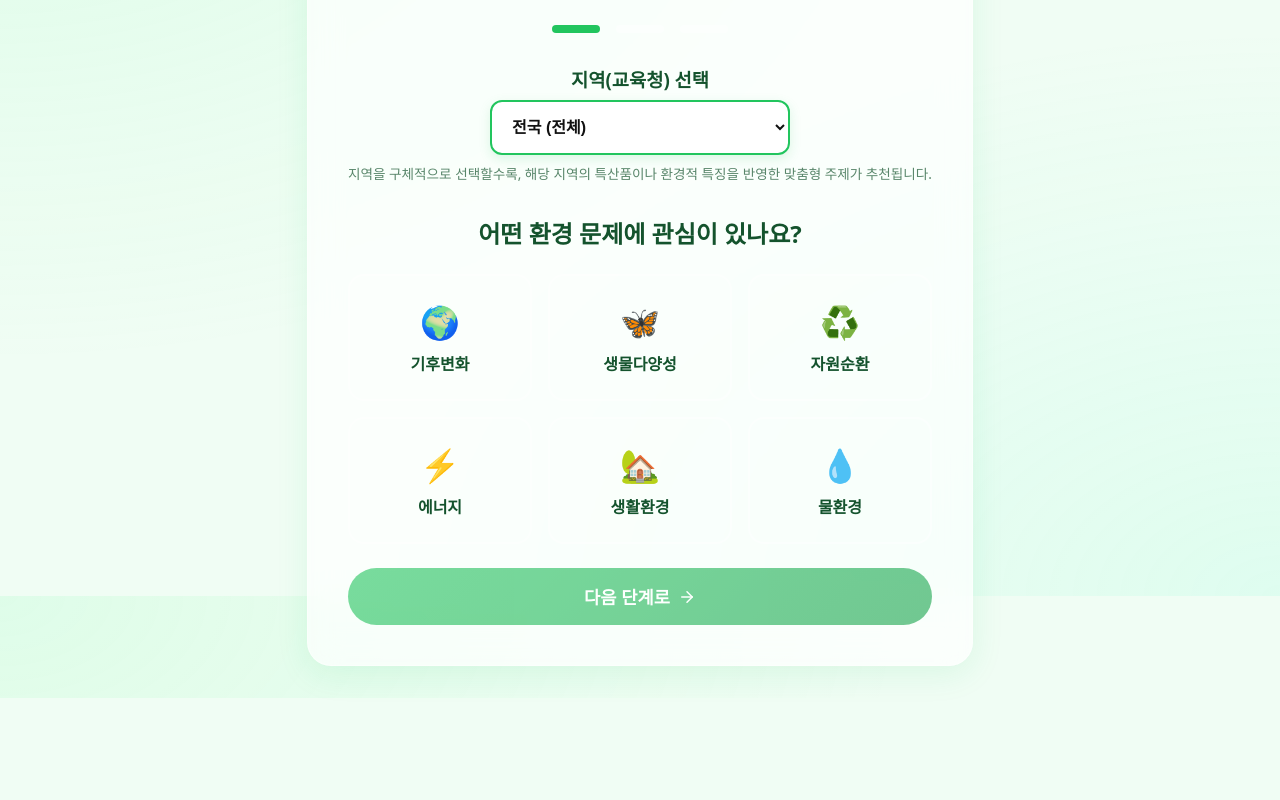
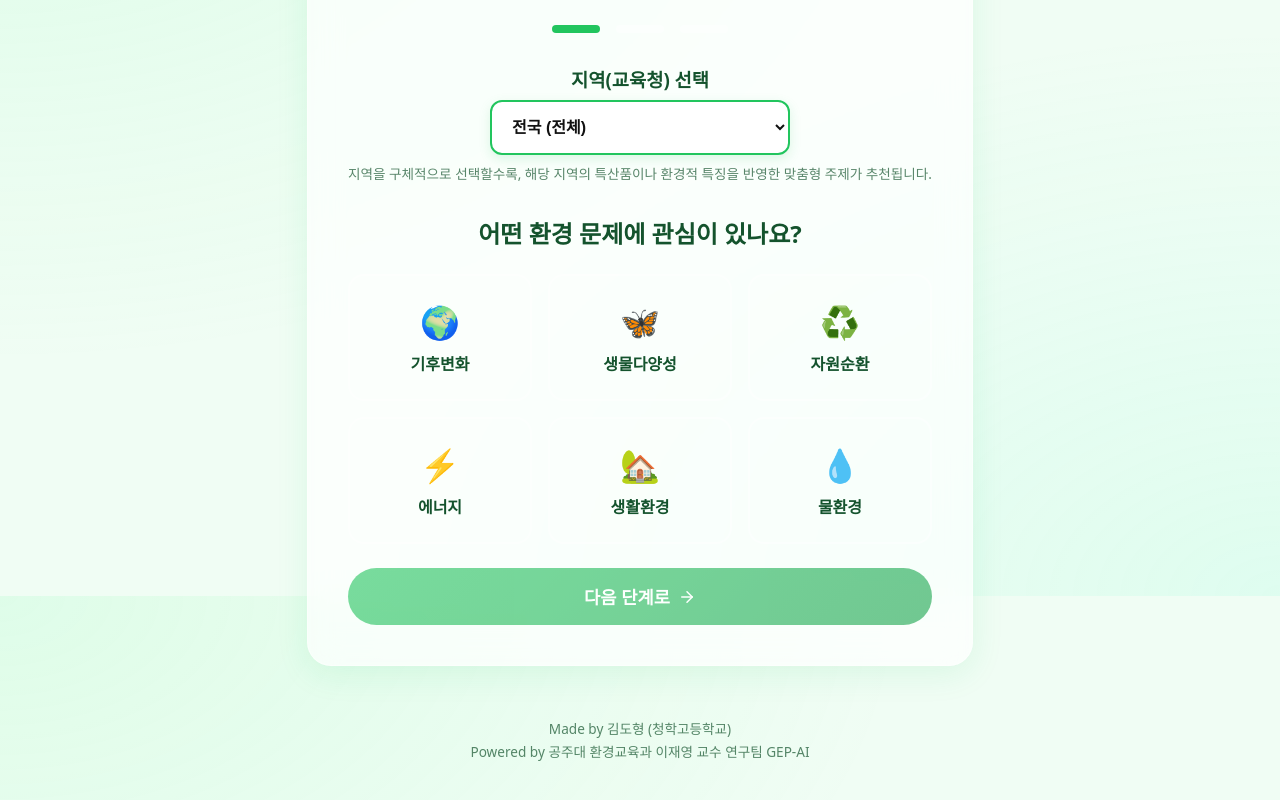
Before and after one commit to dossam-web/env-project-maker, a Next.js app: page / in a window 1280 px wide. Shown: the part 204-1004 px from the top of the page. Before the commit the page ends 902 px from the top, so only its background shows below. Built offline with nearby package versions, Linux system fonts and the light colour scheme.

Commit message:
feat: add footer attribution for author and GEP-AI

```diff
--- a/src/app/page.tsx
+++ b/src/app/page.tsx
@@ -497,6 +497,11 @@ export default function Home() {
             </div>
           )}
         </div>
+
+        <footer style={{ textAlign: "center", marginTop: "2rem", padding: "1rem", fontSize: "0.85rem", opacity: 0.7 }}>
+          <p style={{ margin: "0.2rem 0" }}>Made by 김도형 (청학고등학교)</p>
+          <p style={{ margin: "0.2rem 0" }}>Powered by 공주대 환경교육과 이재영 교수 연구팀 GEP-AI</p>
+        </footer>
       </div>
     </>
   );
```
